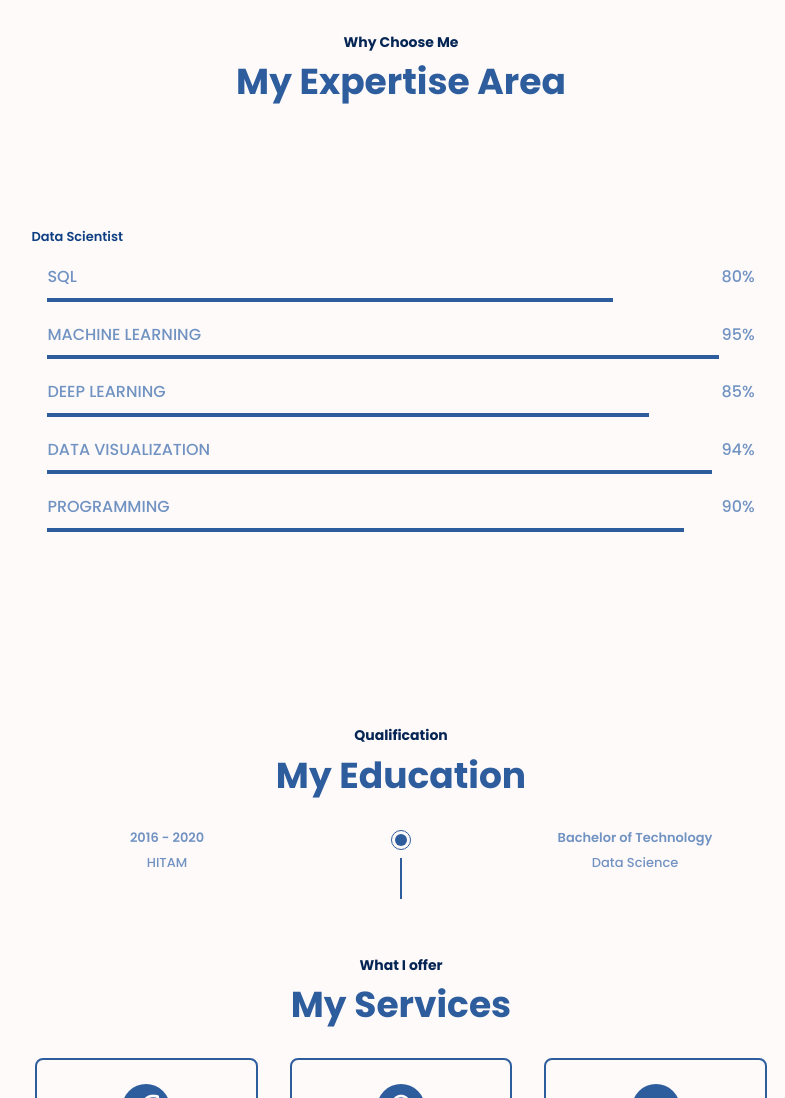
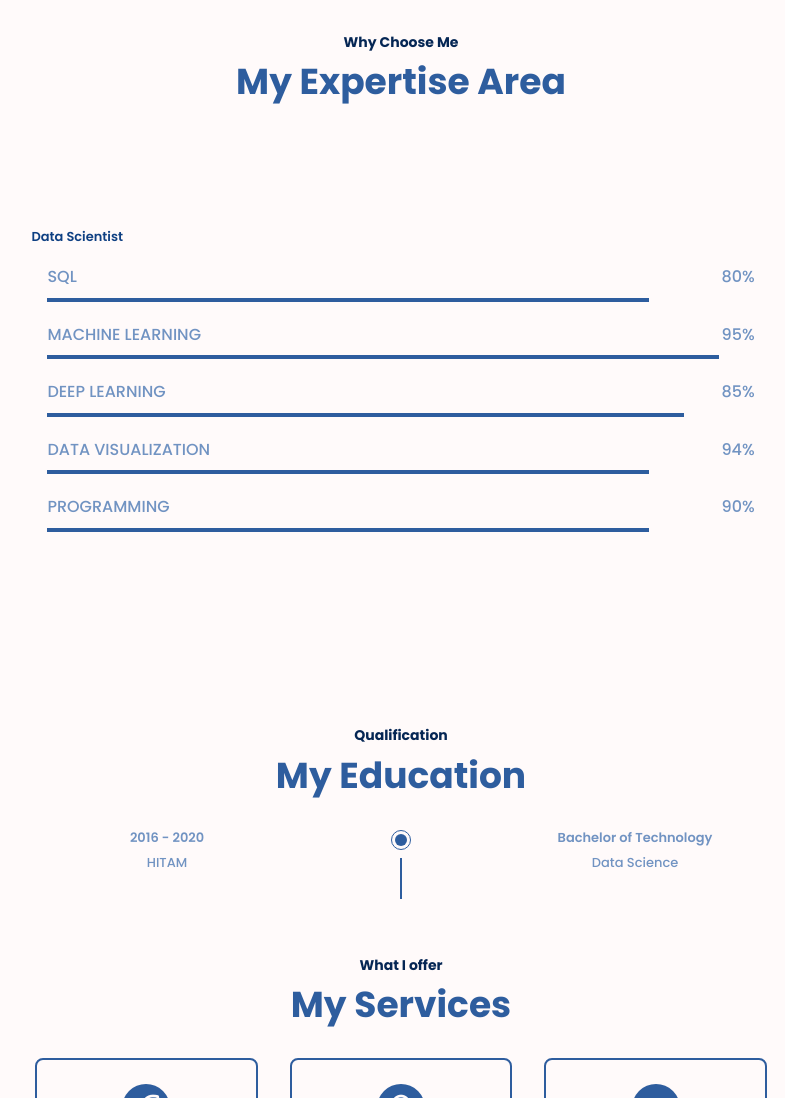
Before and after one commit to sanjanamatecharla/sanjanamatecharla, a plain HTML site: page index.html in a window 1280 px wide. Shown: the part 1558-2656 px from the top of the page, without its empty margins (401-1186 px from the left). Drawn offline with nearby package versions, Linux system fonts and the light colour scheme.

Commit message:
Add files via upload

```diff
--- a/assets/css/styles.css
+++ b/assets/css/styles.css
@@ -366,19 +366,19 @@ img{
 }
 
 .skills__sql{
-  width: 80%;
+  width: 85%;
 }
 .skills__macl{
   width: 95%;
 }
 .skills__dp{
+  width: 90%;
+}
+.skills__dv{
   width: 85%;
 }
-.skills__dv{
-  width: 94%;
-}
 .skills__prog{
-  width: 90%;
+  width: 85%;
 }
 
 /* ===== EDUCATION =====*/
```
Also changed, not shown: assets/img/Gender-Prediction-2.png (added), assets/img/Recommendation-2.png (added), assets/img/conversion-optimisation.png (added), assets/img/glaucoma.png (added), assets/img/insurance .png (added), assets/img/profile.png (added), assets/img/reports-2.png (added), assets/img/sales.png (added), 1 other file.
